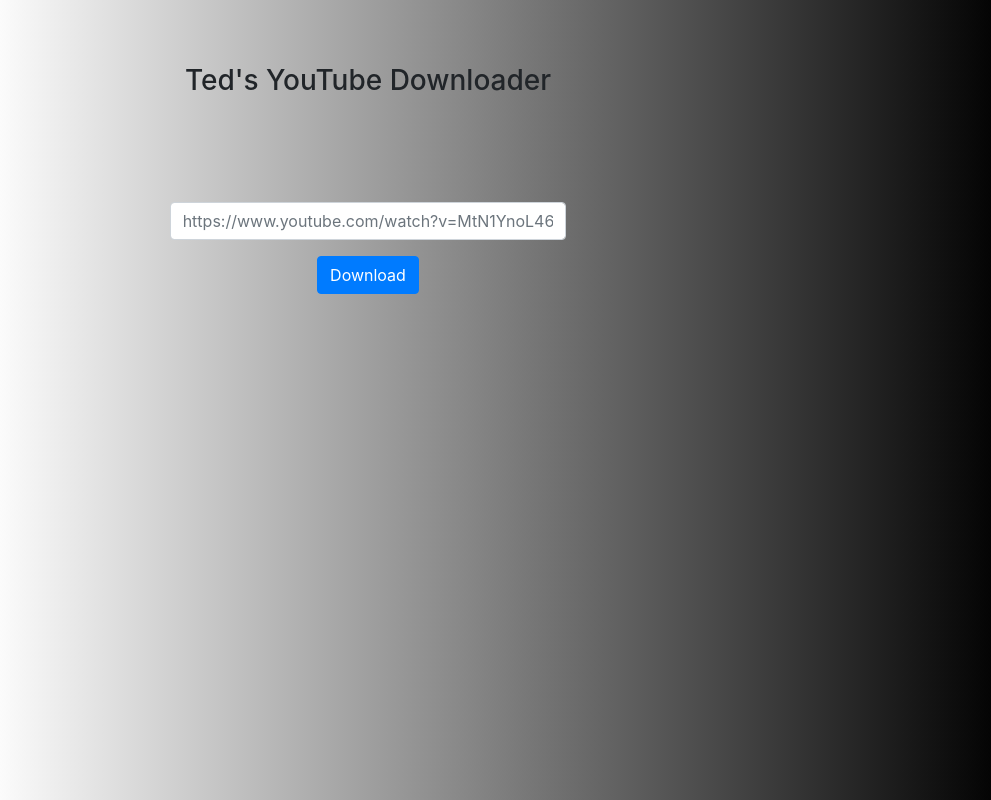
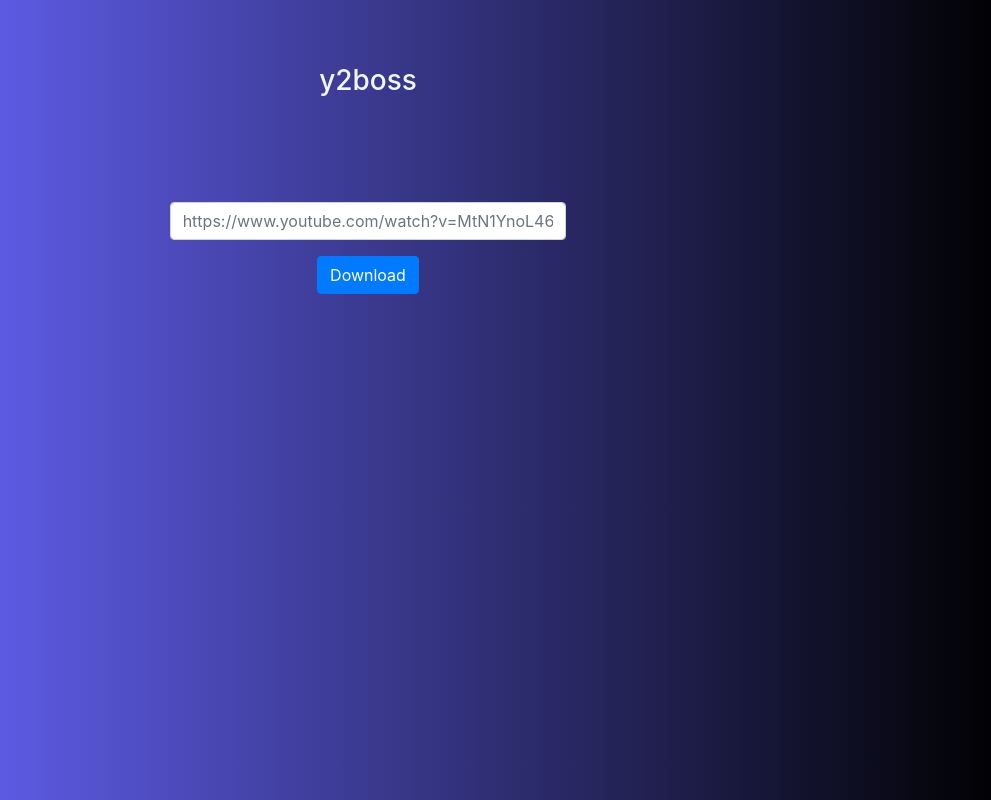
Before and after one commit to vestigialcode/y2boss, a website: page static/index.html in a window 1280 px wide. Shown: the whole page, without its empty margins (272-1263 px from the left). Drawn offline with nearby package versions, Linux system fonts and the light colour scheme.

Commit message:
modified UI

```diff
--- a/index.js
+++ b/index.js
@@ -5,7 +5,7 @@
 //Redirecting to static directory
 app.use('/static', express.static('./static'));
 app.get('/', (req, res) => {
-    res.sendFile('index.html', { root: './' });
+    res.sendFile('static/index.html', { root: './' });
 });
 //Adding api endpoint
 app.get('/download', (req, res) => {
--- a/static/index.html
+++ b/static/index.html
@@ -8,9 +8,12 @@
         <link href="https://stackpath.bootstrapcdn.com/bootstrap/4.3.1/css/bootstrap.min.css" rel="stylesheet" integrity="sha384-ggOyR0iXCbMQv3Xipma34MD+dH/1fQ784/j6cY/iJTQUOhcWr7x9JvoRxT2MZw1T" crossorigin="anonymous">
         <style type="text/css">
             #banner{
+                text-decoration: wavy;
+                color: aliceblue;
                 height:100vh;
-                background-image: linear-gradient(to right, white 20%, black 100%), url('./static/bg-image.jpg');
+                background-image: linear-gradient(to right, rgb(94, 92, 230) 20%, black 100%);
                 background-blend-mode: color-dodge;
+                font-family: -apple-system, BlinkMacSystemFont, 'Segoe UI', Roboto, Oxygen, Ubuntu, Cantarell, 'Open Sans', 'Helvetica Neue', sans-serif;
             }
             #banner .container-fluid .jumbotron{
                 background: transparent;
@@ -21,7 +24,7 @@
         <div id="banner">
             <div class="container-fluid">
                 <div class="jumbotron text-center">
-                    <h3>Ted's YouTube Downloader</h3>
+                    <h3>y2boss</h3>
                 </div>
                 <div class="row">
                     <div class="col-md-4 offset-md-4">
```
